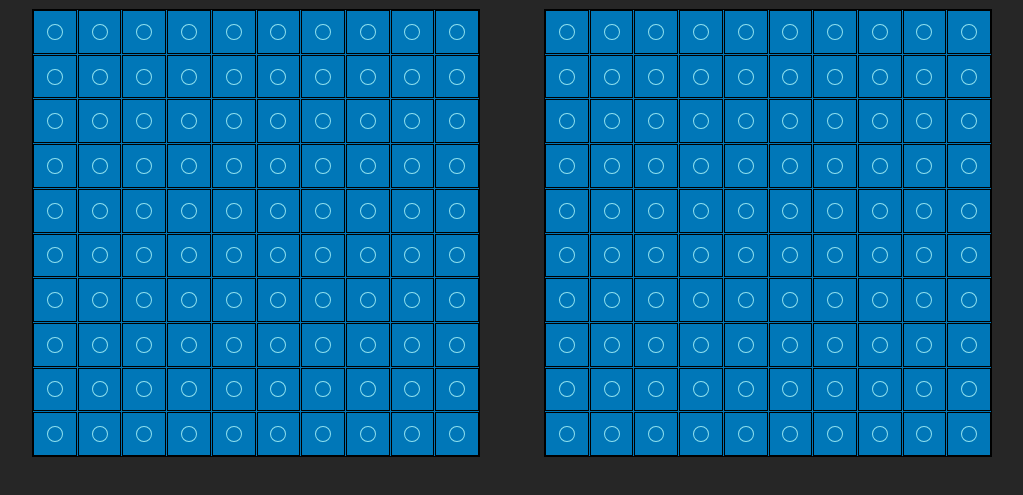
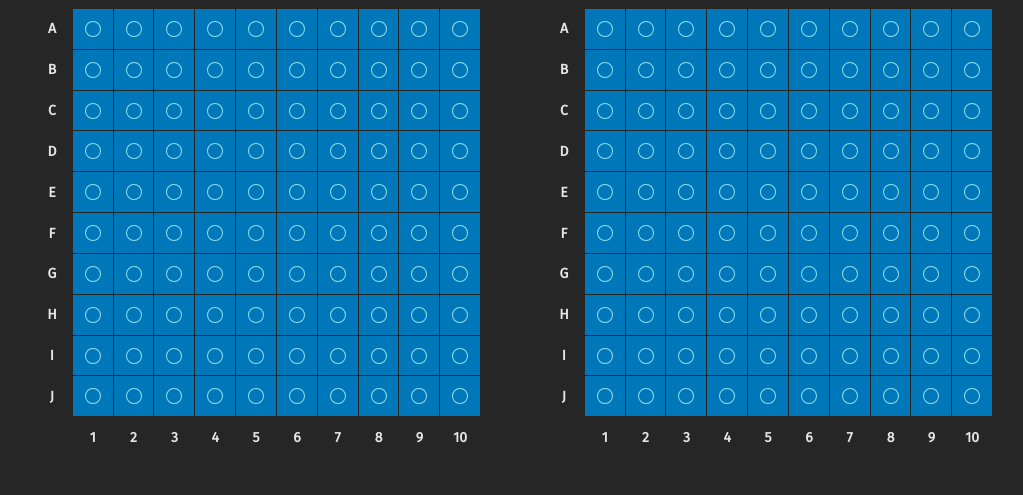
Before and after one commit to forkentiney/battleship, a website built with webpack: page src/template.html in a window 1280 px wide. Shown: the part 99-594 px from the top of the page, without its empty margins (128-1151 px from the left). Built offline with nearby package versions, Linux system fonts and the light colour scheme; a web font is replaced by a local one.

Commit message:
Added grid identifiers to board

```diff
--- a/src/style.css
+++ b/src/style.css
@@ -59,24 +59,32 @@ h1 {
 }
 
 .gameboard {
-	background-color: var(--surface-medium);
 	width: 35vw;
-	border: 1px solid black;
 	aspect-ratio: 1 / 1;
 	display: grid;
-	grid-template-rows: repeat(10, 1fr);
-	grid-template-columns: repeat(10, 1fr);
+	grid-template-rows: repeat(11, 1fr);
+	grid-template-columns: repeat(11, 1fr);
 	gap: 1px;
 }
 
 .cell {
+	background-color: var(--surface-medium);
 	display: flex;
 	justify-content: center;
 	align-items: center;
 	aspect-ratio: 1 / 1;
 	font-weight: 900;
 	font-size: 24px;
-	border: 1px solid black;
+	user-select: none;
+}
+
+.gameboard p {
+	display: flex;
+	justify-content: center;
+	align-items: center;
+	aspect-ratio: 1 / 1;
+	font-weight: 900;
+	font-size: 14px;
 	user-select: none;
 }
 
--- a/src/template.html
+++ b/src/template.html
@@ -19,6 +19,7 @@
 		<div id="body">
 			<div id="gameboard">
 				<div id="player" class="gameboard">
+					<p>A</p>
 					<div id="p09" class="cell"><img src="./static/icons/circle.svg" alt="o"/></div>
 					<div id="p19" class="cell"><img src="./static/icons/circle.svg" alt="o"/></div>
 					<div id="p29" class="cell"><img src="./static/icons/circle.svg" alt="o"/></div>
@@ -30,6 +31,7 @@
 					<div id="p89" class="cell"><img src="./static/icons/circle.svg" alt="o"/></div>
 					<div id="p99" class="cell"><img src="./static/icons/circle.svg" alt="o"/></div>
 
+					<p>B</p>
 					<div id="p08" class="cell"><img src="./static/icons/circle.svg" alt="o"/></div>
 					<div id="p18" class="cell"><img src="./static/icons/circle.svg" alt="o"/></div>
 					<div id="p28" class="cell"><img src="./static/icons/circle.svg" alt="o"/></div>
@@ -41,6 +43,7 @@
 					<div id="p88" class="cell"><img src="./static/icons/circle.svg" alt="o"/></div>
 					<div id="p98" class="cell"><img src="./static/icons/circle.svg" alt="o"/></div>
 
+					<p>C</p>
 					<div id="p07" class="cell"><img src="./static/icons/circle.svg" alt="o"/></div>
 					<div id="p17" class="cell"><img src="./static/icons/circle.svg" alt="o"/></div>
 					<div id="p27" class="cell"><img src="./static/icons/circle.svg" alt="o"/></div>
@@ -52,6 +55,7 @@
 					<div id="p87" class="cell"><img src="./static/icons/circle.svg" alt="o"/></div>
 					<div id="p97" class="cell"><img src="./static/icons/circle.svg" alt="o"/></div>
 
+					<p>D</p>
 					<div id="p06" class="cell"><img src="./static/icons/circle.svg" alt="o"/></div>
 					<div id="p16" class="cell"><img src="./static/icons/circle.svg" alt="o"/></div>
 					<div id="p26" class="cell"><img src="./static/icons/circle.svg" alt="o"/></div>
@@ -63,6 +67,7 @@
 					<div id="p86" class="cell"><img src="./static/icons/circle.svg" alt="o"/></div>
 					<div id="p96" class="cell"><img src="./static/icons/circle.svg" alt="o"/></div>
 
+					<p>E</p>
 					<div id="p05" class="cell"><img src="./static/icons/circle.svg" alt="o"/></div>
 					<div id="p15" class="cell"><img src="./static/icons/circle.svg" alt="o"/></div>
 					<div id="p25" class="cell"><img src="./static/icons/circle.svg" alt="o"/></div>
@@ -74,6 +79,7 @@
 					<div id="p85" class="cell"><img src="./static/icons/circle.svg" alt="o"/></div>
 					<div id="p95" class="cell"><img src="./static/icons/circle.svg" alt="o"/></div>
 
+					<p>F</p>
 					<div id="p04" class="cell"><img src="./static/icons/circle.svg" alt="o"/></div>
 					<div id="p14" class="cell"><img src="./static/icons/circle.svg" alt="o"/></div>
 					<div id="p24" class="cell"><img src="./static/icons/circle.svg" alt="o"/></div>
@@ -85,6 +91,7 @@
 					<div id="p84" class="cell"><img src="./static/icons/circle.svg" alt="o"/></div>
 					<div id="p94" class="cell"><img src="./static/icons/circle.svg" alt="o"/></div>
 
+					<p>G</p>
 					<div id="p03" class="cell"><img src="./static/icons/circle.svg" alt="o"/></div>
 					<div id="p13" class="cell"><img src="./static/icons/circle.svg" alt="o"/></div>
 					<div id="p23" class="cell"><img src="./static/icons/circle.svg" alt="o"/></div>
@@ -96,6 +103,7 @@
 					<div id="p83" class="cell"><img src="./static/icons/circle.svg" alt="o"/></div>
 					<div id="p93" class="cell"><img src="./static/icons/circle.svg" alt="o"/></div>
 
+					<p>H</p>
 					<div id="p02" class="cell"><img src="./static/icons/circle.svg" alt="o"/></div>
 					<div id="p12" class="cell"><img src="./static/icons/circle.svg" alt="o"/></div>
 					<div id="p22" class="cell"><img src="./static/icons/circle.svg" alt="o"/></div>
@@ -107,6 +115,7 @@
 					<div id="p82" class="cell"><img src="./static/icons/circle.svg" alt="o"/></div>
 					<div id="p92" class="cell"><img src="./static/icons/circle.svg" alt="o"/></div>
 
+					<p>I</p>
 					<div id="p01" class="cell"><img src="./static/icons/circle.svg" alt="o"/></div>
 					<div id="p11" class="cell"><img src="./static/icons/circle.svg" alt="o"/></div>
 					<div id="p21" class="cell"><img src="./static/icons/circle.svg" alt="o"/></div>
@@ -118,6 +127,7 @@
 					<div id="p81" class="cell"><img src="./static/icons/circle.svg" alt="o"/></div>
 					<div id="p91" class="cell"><img src="./static/icons/circle.svg" alt="o"/></div>
 
+					<p>J</p>
 					<div id="p00" class="cell"><img src="./static/icons/circle.svg" alt="o"/></div>
 					<div id="p10" class="cell"><img src="./static/icons/circle.svg" alt="o"/></div>
 					<div id="p20" class="cell"><img src="./static/icons/circle.svg" alt="o"/></div>
@@ -128,8 +138,21 @@
 					<div id="p70" class="cell"><img src="./static/icons/circle.svg" alt="o"/></div>
 					<div id="p80" class="cell"><img src="./static/icons/circle.svg" alt="o"/></div>
 					<div id="p90" class="cell"><img src="./static/icons/circle.svg" alt="o"/></div>
+
+					<p></p>
+					<p>1</p>
+					<p>2</p>
+					<p>3</p>
+					<p>4</p>
+					<p>5</p>
+					<p>6</p>
+					<p>7</p>
+					<p>8</p>
+					<p>9</p>
+					<p>10</p>
 				</div>
 				<div id="computer" class="gameboard">
+					<p>A</p>
 					<div id="c09" class="cell"><img src="./static/icons/circle.svg" alt="o"/></div>
 					<div id="c19" class="cell"><img src="./static/icons/circle.svg" alt="o"/></div>
 					<div id="c29" class="cell"><img src="./static/icons/circle.svg" alt="o"/></div>
@@ -141,6 +164,7 @@
 					<div id="c89" class="cell"><img src="./static/icons/circle.svg" alt="o"/></div>
 					<div id="c99" class="cell"><img src="./static/icons/circle.svg" alt="o"/></div>
 
+					<p>B</p>
 					<div id="c08" class="cell"><img src="./static/icons/circle.svg" alt="o"/></div>
 					<div id="c18" class="cell"><img src="./static/icons/circle.svg" alt="o"/></div>
 					<div id="c28" class="cell"><img src="./static/icons/circle.svg" alt="o"/></div>
@@ -152,6 +176,7 @@
 					<div id="c88" class="cell"><img src="./static/icons/circle.svg" alt="o"/></div>
 					<div id="c98" class="cell"><img src="./static/icons/circle.svg" alt="o"/></div>
 
+					<p>C</p>
 					<div id="c07" class="cell"><img src="./static/icons/circle.svg" alt="o"/></div>
 					<div id="c17" class="cell"><img src="./static/icons/circle.svg" alt="o"/></div>
 					<div id="c27" class="cell"><img src="./static/icons/circle.svg" alt="o"/></div>
@@ -163,6 +188,7 @@
 					<div id="c87" class="cell"><img src="./static/icons/circle.svg" alt="o"/></div>
 					<div id="c97" class="cell"><img src="./static/icons/circle.svg" alt="o"/></div>
 
+					<p>D</p>
 					<div id="c06" class="cell"><img src="./static/icons/circle.svg" alt="o"/></div>
 					<div id="c16" class="cell"><img src="./static/icons/circle.svg" alt="o"/></div>
 					<div id="c26" class="cell"><img src="./static/icons/circle.svg" alt="o"/></div>
@@ -174,6 +200,7 @@
 					<div id="c86" class="cell"><img src="./static/icons/circle.svg" alt="o"/></div>
 					<div id="c96" class="cell"><img src="./static/icons/circle.svg" alt="o"/></div>
 
+					<p>E</p>
 					<div id="c05" class="cell"><img src="./static/icons/circle.svg" alt="o"/></div>
 					<div id="c15" class="cell"><img src="./static/icons/circle.svg" alt="o"/></div>
 					<div id="c25" class="cell"><img src="./static/icons/circle.svg" alt="o"/></div>
@@ -185,6 +212,7 @@
 					<div id="c85" class="cell"><img src="./static/icons/circle.svg" alt="o"/></div>
 					<div id="c95" class="cell"><img src="./static/icons/circle.svg" alt="o"/></div>
 
+					<p>F</p>
 					<div id="c04" class="cell"><img src="./static/icons/circle.svg" alt="o"/></div>
 					<div id="c14" class="cell"><img src="./static/icons/circle.svg" alt="o"/></div>
 					<div id="c24" class="cell"><img src="./static/icons/circle.svg" alt="o"/></div>
@@ -196,6 +224,7 @@
 					<div id="c84" class="cell"><img src="./static/icons/circle.svg" alt="o"/></div>
 					<div id="c94" class="cell"><img src="./static/icons/circle.svg" alt="o"/></div>
 
+					<p>G</p>
 					<div id="c03" class="cell"><img src="./static/icons/circle.svg" alt="o"/></div>
 					<div id="c13" class="cell"><img src="./static/icons/circle.svg" alt="o"/></div>
 					<div id="c23" class="cell"><img src="./static/icons/circle.svg" alt="o"/></div>
@@ -207,6 +236,7 @@
 					<div id="c83" class="cell"><img src="./static/icons/circle.svg" alt="o"/></div>
 					<div id="c93" class="cell"><img src="./static/icons/circle.svg" alt="o"/></div>
 
+					<p>H</p>
 					<div id="c02" class="cell"><img src="./static/icons/circle.svg" alt="o"/></div>
 					<div id="c12" class="cell"><img src="./static/icons/circle.svg" alt="o"/></div>
 					<div id="c22" class="cell"><img src="./static/icons/circle.svg" alt="o"/></div>
@@ -218,6 +248,7 @@
 					<div id="c82" class="cell"><img src="./static/icons/circle.svg" alt="o"/></div>
 					<div id="c92" class="cell"><img src="./static/icons/circle.svg" alt="o"/></div>
 
+					<p>I</p>
 					<div id="c01" class="cell"><img src="./static/icons/circle.svg" alt="o"/></div>
 					<div id="c11" class="cell"><img src="./static/icons/circle.svg" alt="o"/></div>
 					<div id="c21" class="cell"><img src="./static/icons/circle.svg" alt="o"/></div>
@@ -229,6 +260,7 @@
 					<div id="c81" class="cell"><img src="./static/icons/circle.svg" alt="o"/></div>
 					<div id="c91" class="cell"><img src="./static/icons/circle.svg" alt="o"/></div>
 
+					<p>J</p>
 					<div id="c00" class="cell"><img src="./static/icons/circle.svg" alt="o"/></div>
 					<div id="c10" class="cell"><img src="./static/icons/circle.svg" alt="o"/></div>
 					<div id="c20" class="cell"><img src="./static/icons/circle.svg" alt="o"/></div>
@@ -239,7 +271,27 @@
 					<div id="c70" class="cell"><img src="./static/icons/circle.svg" alt="o"/></div>
 					<div id="c80" class="cell"><img src="./static/icons/circle.svg" alt="o"/></div>
 					<div id="c90" class="cell"><img src="./static/icons/circle.svg" alt="o"/></div>
+
+					<p></p>
+					<p>1</p>
+					<p>2</p>
+					<p>3</p>
+					<p>4</p>
+					<p>5</p>
+					<p>6</p>
+					<p>7</p>
+					<p>8</p>
+					<p>9</p>
+					<p>10</p>
 				</div>
+			</div>
+
+			<div id="game-pieces">
+				<div id="carrier"></div>
+				<div id="battleship"></div>
+				<div id="destroyer"></div>
+				<div id="submarine"></div>
+				<div id="patrol-boat"></div>
 			</div>
 		</div>
 	</body>
```
